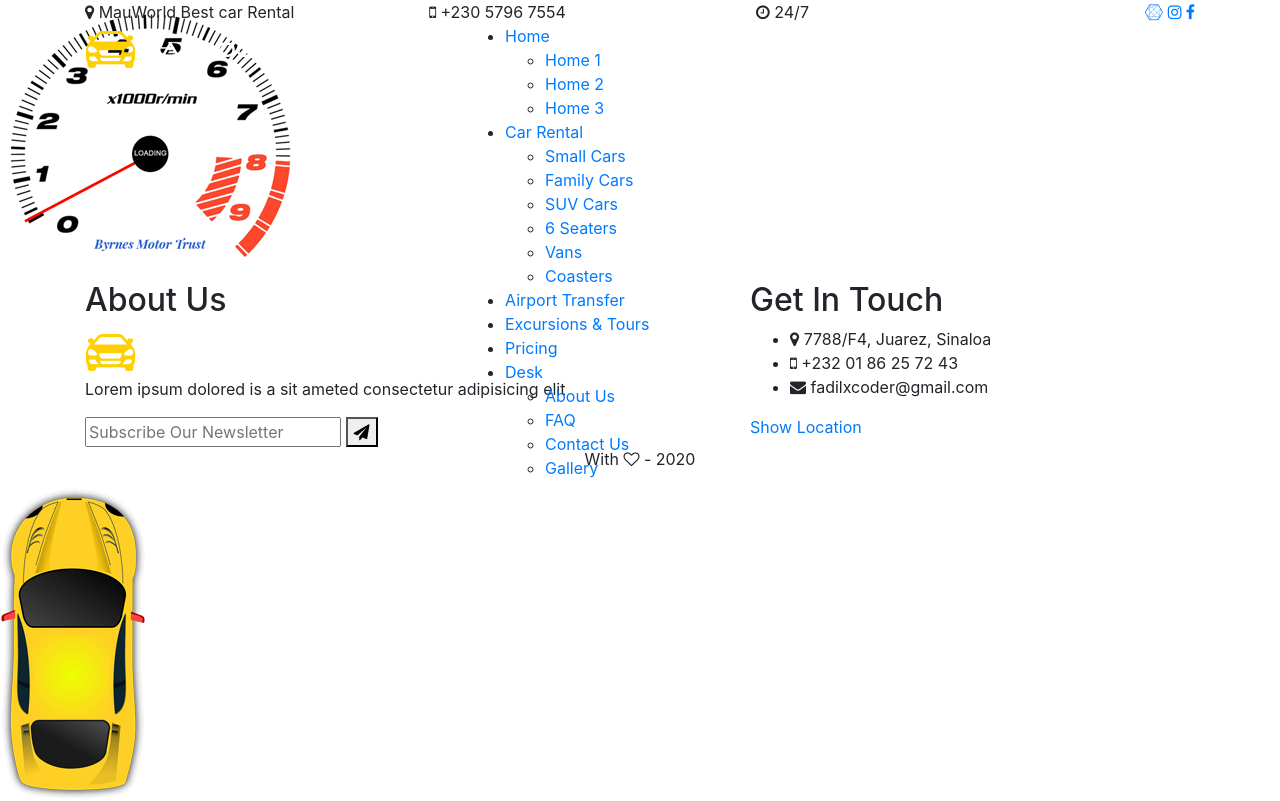
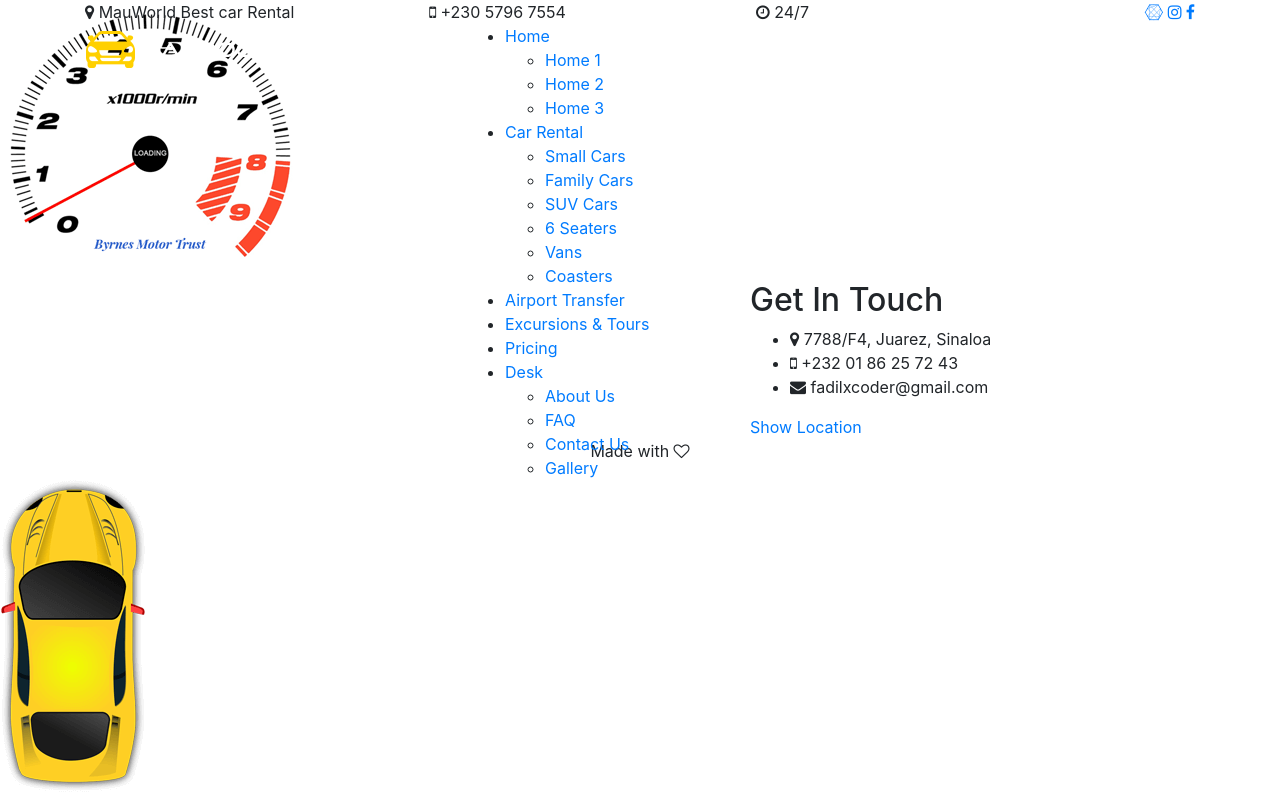
Before and after one commit to fadilxcoder/symfony-mini-proj, a Symfony app: template templates/base.html.twig in a window 1280 px wide. Run offline with Twig, Linux system fonts and the light colour scheme; the template is opened without the code that fills it, so the values that code supplies are empty; some libraries are stand-ins or nearby versions.

Commit message:
HP newsletter in sub-request

```diff
--- a/templates/includes/copyright.html.twig
+++ b/templates/includes/copyright.html.twig
@@ -3,7 +3,7 @@
     <div class="container">
         <div class="row">
             <div class="col-lg-12 text-center">
-                <p>With <i class="fa fa-heart-o" aria-hidden="true"></i> - {{ "now"|date("Y") }} </a></p>
+                <p>Made with <i class="fa fa-heart-o" aria-hidden="true"></i></p>
             </div>
         </div>
     </div>
--- a/templates/includes/footer.html.twig
+++ b/templates/includes/footer.html.twig
@@ -1,31 +1,11 @@
-<!--== Footer Area Start ==-->
 <section id="footer-area">
-    <!-- Footer Widget Start -->
     <div class="footer-widget-area">
         <div class="container">
             <div class="row">
-                <!-- Single Footer Widget Start -->
                 <div class="col-lg-7 col-md-6">
-                    <div class="single-footer-widget">
-                        <h2>About Us</h2>
-                        <div class="widget-body">
-                            <img src="{{ asset('images/logo.png') }}" alt="JSOFT">
-                            <p>Lorem ipsum dolored is a sit ameted consectetur adipisicing elit</p>
-
-                            <div class="newsletter-area">
-                                <form action="">
-                                    <input type="email" placeholder="Subscribe Our Newsletter">
-                                    <button type="submit" class="newsletter-btn"><i class="fa fa-send"></i></button>
-                                </form>
-                            </div>
-
-                        </div>
-                    </div>
+                    {# Sub Request#}
+                    {{ render(controller('App\\Controller\\HomeController::_newsletterForm', { yr: "now"|date("Y")  })) }}
                 </div>
-                <!-- Single Footer Widget End -->
-
-
-                <!-- Single Footer Widget Start -->
                 <div class="col-lg-5 col-md-6">
                     <div class="single-footer-widget">
                         <h2>Get In Touch</h2>
@@ -39,12 +19,8 @@
                         </div>
                     </div>
                 </div>
-                <!-- Single Footer Widget End -->
             </div>
         </div>
     </div>
-    <!-- Footer Widget End -->
-
     {% include 'includes/copyright.html.twig' %}
 </section>
-<!--== Footer Area End ==-->
```
Also changed, not shown: src/Controller/HomeController.php (+8 -0 lines), templates/sub-request/_newsletter.html.twig (added, +13 -0 lines).
